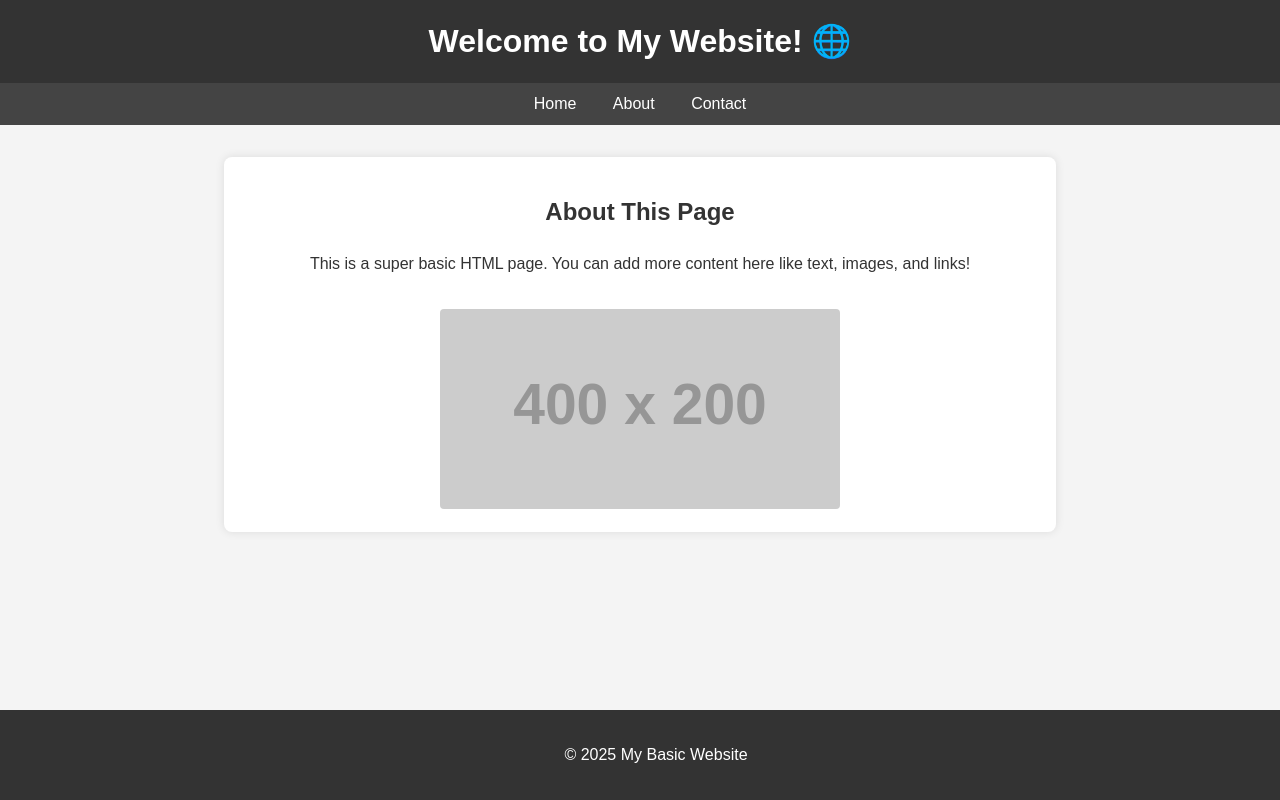
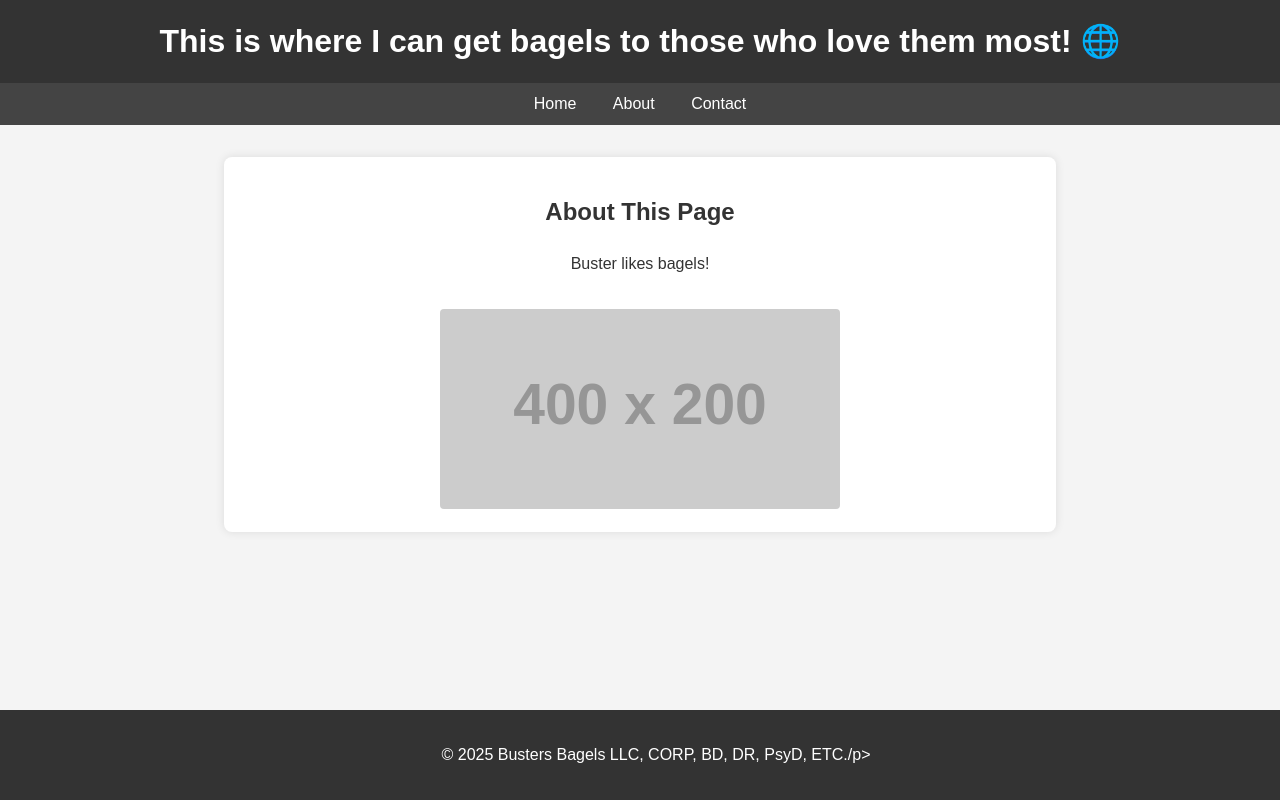
Before and after one commit to henrybuster/henrybuster.github.io, a plain HTML site: page index.html in a window 1280 px wide. Drawn offline with Linux system fonts and the light colour scheme; placeholder pictures from the web are drawn by us.

Commit message:
Update index.html

```diff
--- a/index.html
+++ b/index.html
@@ -8,7 +8,7 @@
 </head>
 <body>
     <header>
-        <h1>Welcome to My Website! 🌐</h1>
+        <h1>This is where I can get bagels to those who love them most! 🌐</h1>
     </header>
 
     <nav>
@@ -20,13 +20,13 @@
     <main>
         <section>
             <h2>About This Page</h2>
-            <p>This is a super basic HTML page. You can add more content here like text, images, and links!</p>
+            <p>Buster likes bagels!</p>
             <img src="https://via.placeholder.com/400x200" alt="Placeholder Image">
         </section>
     </main>
 
     <footer>
-        <p>&copy; 2025 My Basic Website</p>
+        <p>&copy; 2025 Busters Bagels LLC, CORP, BD, DR, PsyD, ETC./p>
     </footer>
 </body>
 </html>
```
